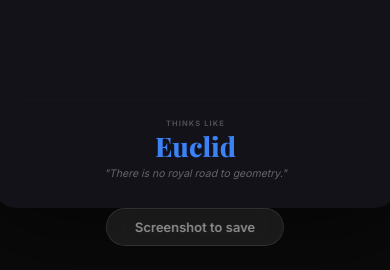
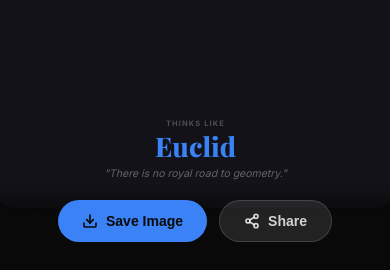
Before and after one commit to himanshugupta1729/college-ready, a Flask app: page /share/1 in a window 390 px wide. Shown: the part 574-844 px from the top of the page. Run offline with Flask 3, Linux system fonts and the light colour scheme; tables that the repository leaves empty hold one stand-in row (values such as "Sample post"); some libraries are stand-ins or nearby versions; some web fonts are replaced.

Commit message:
Fix archetype reveal contrast, share card save/share, landing CTA, practice time
- Archetype reveal: background #0A→#121218, card bg+border more visible
- Cuemath actual logo image (not text), inverted white for dark bg
- CTA: "See Your Archetype" (primary) → opens card page
- Share card: Save Image button (html2canvas→PNG download) + Share button
  (Web Share API on mobile for WhatsApp/etc, copy link on desktop)
- Landing bottom CTA: "Get Started" (was "Log In to Your Event")
- Report: "Daily: 15 min" → "Daily: 22 min" to match practice plan

Co-Authored-By: Claude Opus 4.6 (1M context) <noreply@anthropic.com>

```diff
--- a/templates/landing.html
+++ b/templates/landing.html
@@ -890,7 +890,7 @@
         <h2>Stop guessing.<br><span class="cta-highlight">Start knowing.</span></h2>
         <p>{% if is_middle_school %}45{% else %}60{% endif %} minutes from now, you'll know exactly where you stand and what to do next.</p>
         <a href="/login" class="btn-hero">
-            Log In to Your Event
+            Get Started
             <span class="btn-hero-arrow">&rarr;</span>
         </a>
     </div>
--- a/templates/report.html
+++ b/templates/report.html
@@ -866,7 +866,7 @@ body {
             <div class="rp-daily-chip">
                 <div class="rp-daily-icon">⏱</div>
                 <div class="rp-daily-text">
-                    <strong>Daily: 15 min</strong> focused practice
+                    <strong>Daily: 22 min</strong> focused practice
                     {%- if daily_topic %} on <strong>{{ daily_topic }}</strong>{% endif %} —
                     the highest-leverage use of your study time.
                 </div>
--- a/templates/share_card.html
+++ b/templates/share_card.html
@@ -183,21 +183,41 @@ html, body {
     line-height: 1.5;
 }
 
-.hint {
+.action-bar {
     position: fixed;
-    bottom: 24px;
-    left: 50%;
-    transform: translateX(-50%);
-    background: rgba(255,255,255,0.08);
-    backdrop-filter: blur(12px);
-    color: rgba(255,255,255,0.5);
-    padding: 10px 28px;
+    bottom: 0;
+    left: 0;
+    right: 0;
+    z-index: 100;
+    display: flex;
+    gap: 12px;
+    justify-content: center;
+    padding: 16px 24px 28px;
+    background: linear-gradient(transparent, rgba(10,10,10,0.95) 40%);
+}
+.action-btn {
+    display: inline-flex;
+    align-items: center;
+    gap: 8px;
+    padding: 12px 24px;
     border-radius: 100px;
-    font-size: 13px;
-    font-weight: 600;
-    z-index: 100;
-    border: 1px solid rgba(255,255,255,0.1);
-    white-space: nowrap;
+    font-size: 14px;
+    font-weight: 700;
+    cursor: pointer;
+    border: none;
+    text-decoration: none;
+    transition: transform 0.15s, opacity 0.15s;
+}
+.action-btn:hover { transform: translateY(-1px); }
+.action-btn:active { transform: scale(0.97); }
+.action-btn-primary {
+    background: {{ color }};
+    color: #0A0A0A;
+}
+.action-btn-secondary {
+    background: rgba(255,255,255,0.1);
+    color: rgba(255,255,255,0.8);
+    border: 1px solid rgba(255,255,255,0.15);
 }
 
 @media (max-height: 750px) {
@@ -246,7 +266,55 @@ html, body {
 </div>
 </div>
 
-<div class="hint">Screenshot to save</div>
+<div class="action-bar">
+    <button class="action-btn action-btn-primary" onclick="saveCard()">
+        <svg width="16" height="16" viewBox="0 0 24 24" fill="none" stroke="currentColor" stroke-width="2.5" stroke-linecap="round" stroke-linejoin="round"><path d="M21 15v4a2 2 0 0 1-2 2H5a2 2 0 0 1-2-2v-4"/><polyline points="7 10 12 15 17 10"/><line x1="12" y1="15" x2="12" y2="3"/></svg>
+        Save Image
+    </button>
+    <button class="action-btn action-btn-secondary" onclick="shareCard()">
+        <svg width="16" height="16" viewBox="0 0 24 24" fill="none" stroke="currentColor" stroke-width="2.5" stroke-linecap="round" stroke-linejoin="round"><circle cx="18" cy="5" r="3"/><circle cx="6" cy="12" r="3"/><circle cx="18" cy="19" r="3"/><line x1="8.59" y1="13.51" x2="15.42" y2="17.49"/><line x1="15.41" y1="6.51" x2="8.59" y2="10.49"/></svg>
+        Share
+    </button>
+</div>
+
+<script src="https://html2canvas.hertzen.com/dist/html2canvas.min.js"></script>
+<script>
+function saveCard() {
+    var frame = document.querySelector('.frame');
+    html2canvas(frame, { scale: 3, backgroundColor: '#121218', useCORS: true }).then(function(canvas) {
+        var link = document.createElement('a');
+        link.download = '{{ archetype.greek_name | default("archetype") }}-card.png';
+        link.href = canvas.toDataURL('image/png');
+        link.click();
+    }).catch(function() {
+        alert('Long-press or screenshot to save the card.');
+    });
+}
+
+function shareCard() {
+    if (navigator.share) {
+        // Mobile: use native share (WhatsApp, Messages, etc.)
+        html2canvas(document.querySelector('.frame'), { scale: 3, backgroundColor: '#121218', useCORS: true }).then(function(canvas) {
+            canvas.toBlob(function(blob) {
+                var file = new File([blob], '{{ archetype.greek_name | default("archetype") }}-card.png', { type: 'image/png' });
+                navigator.share({
+                    title: 'My Math Archetype: {{ archetype.name }}',
+                    text: 'I\'m {{ archetype.name }} ({{ archetype.greek_name }}). What\'s your math archetype?',
+                    files: [file]
+                }).catch(function() {});
+            });
+        });
+    } else {
+        // Desktop: copy link
+        var url = window.location.href;
+        navigator.clipboard.writeText(url).then(function() {
+            var btn = document.querySelector('.action-btn-secondary');
+            btn.textContent = 'Link Copied!';
+            setTimeout(function() { btn.innerHTML = '<svg width="16" height="16" viewBox="0 0 24 24" fill="none" stroke="currentColor" stroke-width="2.5" stroke-linecap="round" stroke-linejoin="round"><circle cx="18" cy="5" r="3"/><circle cx="6" cy="12" r="3"/><circle cx="18" cy="19" r="3"/><line x1="8.59" y1="13.51" x2="15.42" y2="17.49"/><line x1="15.41" y1="6.51" x2="8.59" y2="10.49"/></svg> Share'; }, 2000);
+        });
+    }
+}
+</script>
 
 </body>
 </html>
```
Also changed, not shown: templates/archetype_reveal.html (+4 -4 lines).
